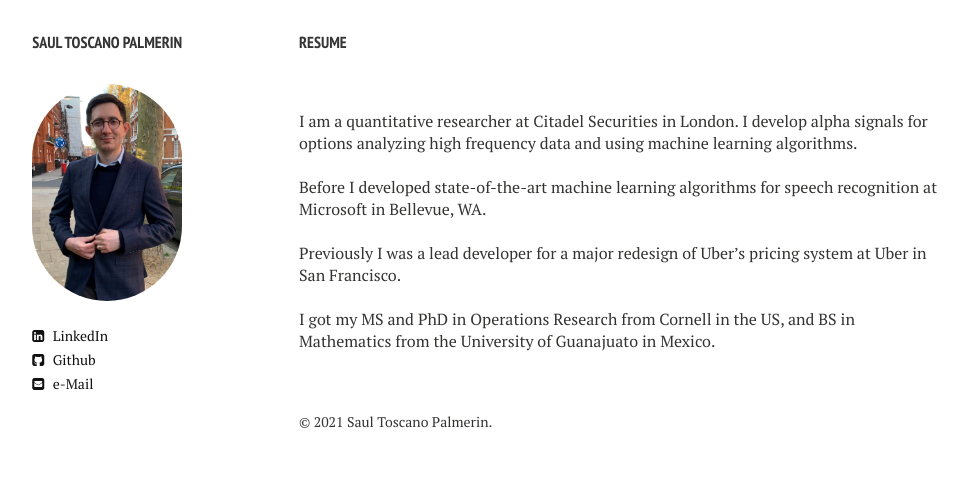
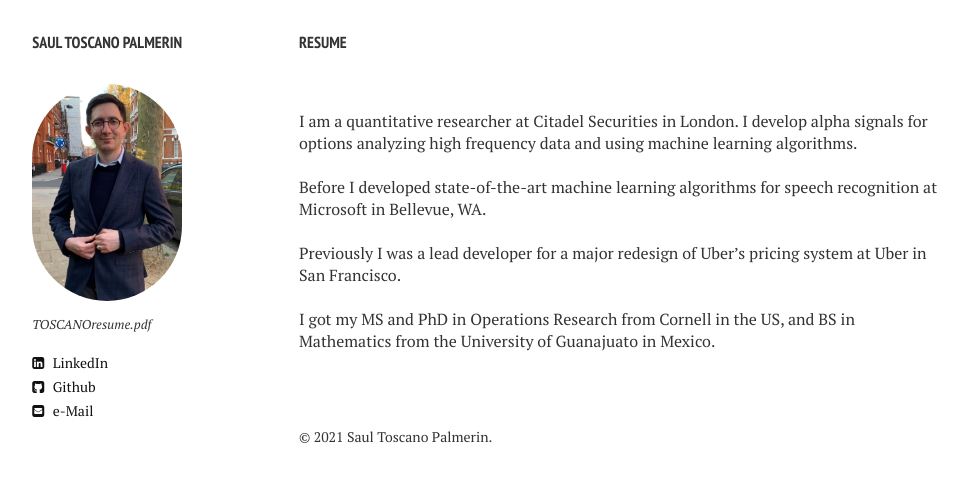
Before and after one commit to toscanosaul/saul, a Jekyll site: the page built from index.md, in a window 1280 px wide. Shown: the top 482 px of the page, without its empty margins (21-989 px from the left). Built offline with Jekyll 4.4.1, drawn with Linux system fonts in a browser that asks for light colours; nearby versions of some CDN libraries.

Commit message:
Update _config.yml

```diff
--- a/_config.yml
+++ b/_config.yml
@@ -14,7 +14,7 @@ url: "/saul"
 owner:
   name:
   avatar:         yo2.jpg
-  bio:
+  bio:           TOSCANOresume.pdf
   email:          toscano.saul@gmail.com
   # Social networking links are used in author-bio sidebar. Update and remove as you like.
 #  twitter: jponttuset
```
